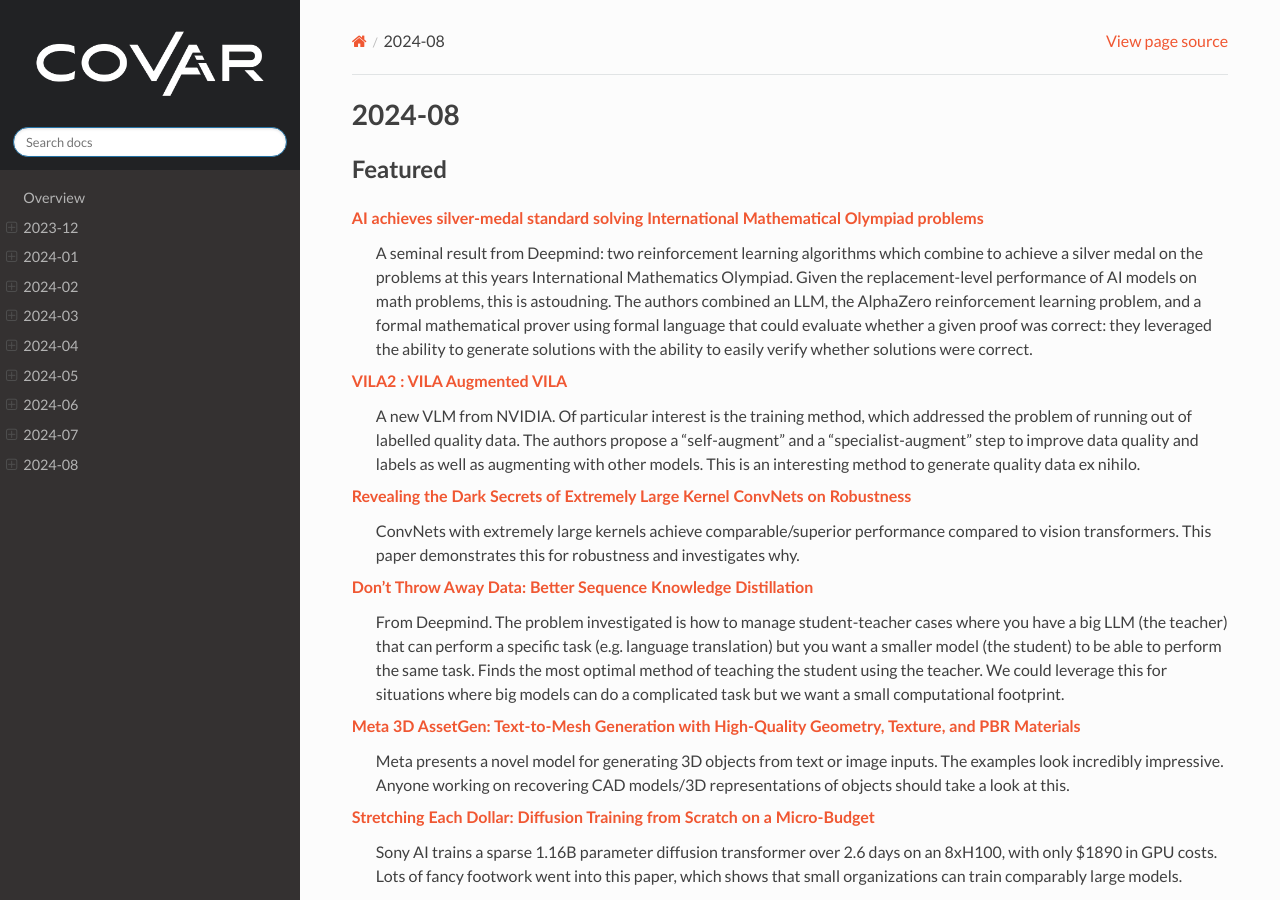
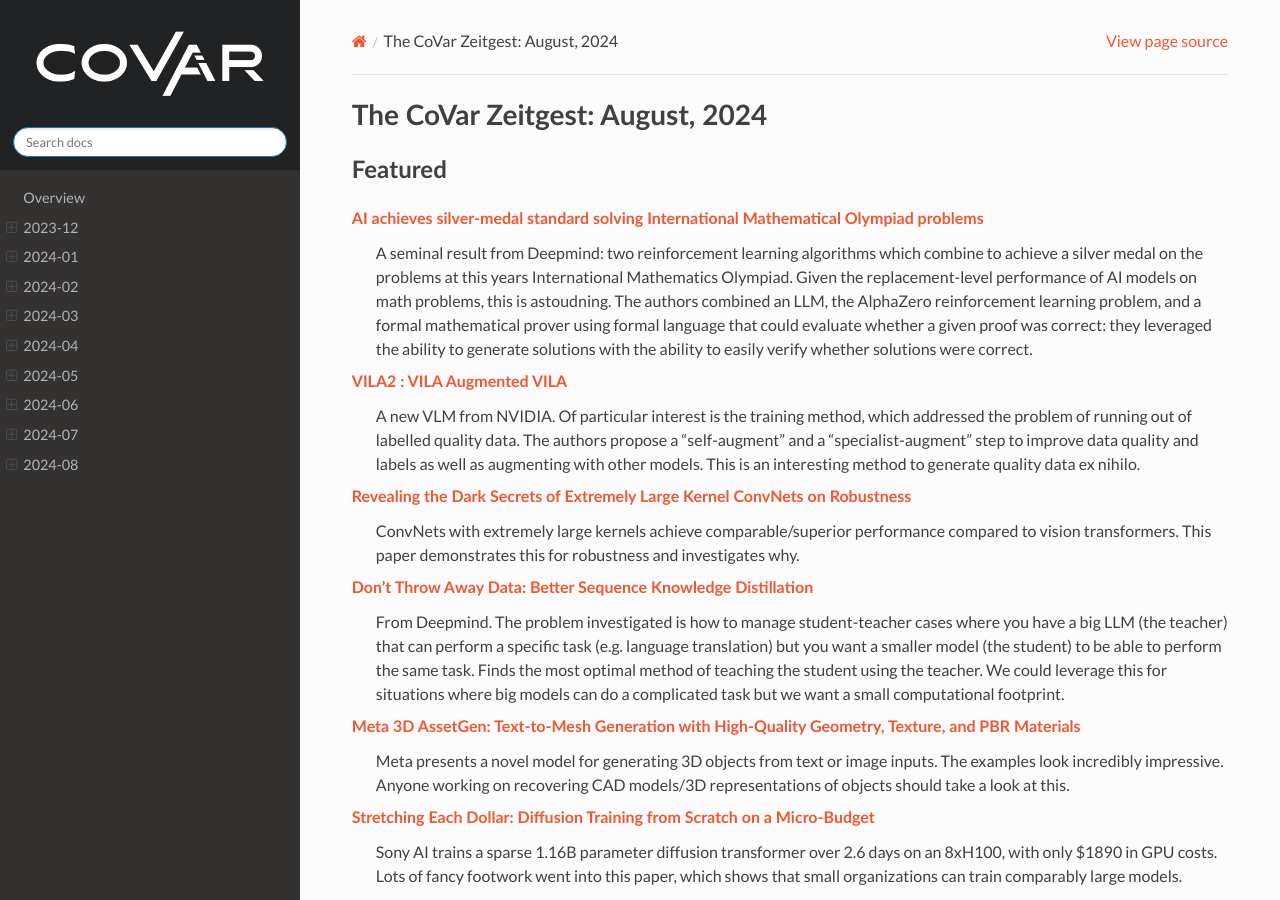
Before and after one commit to covartech/zeitgeist, a Sphinx documentation site: the page built from docs/public_issues/2024-08.rst, in a window 1280 px wide and 900 px high. Built offline with Sphinx 7.4.7 and the Read the Docs theme 2.0.0, drawn with Linux system fonts in a browser that asks for light colours.

Commit message:
Changing title

```diff
--- a/docs/public_issues/2024-08.rst
+++ b/docs/public_issues/2024-08.rst
@@ -1,5 +1,5 @@
-2024-08
-=======
+The CoVar Zeitgest: August, 2024
+================================
 
 Featured
 --------
```
